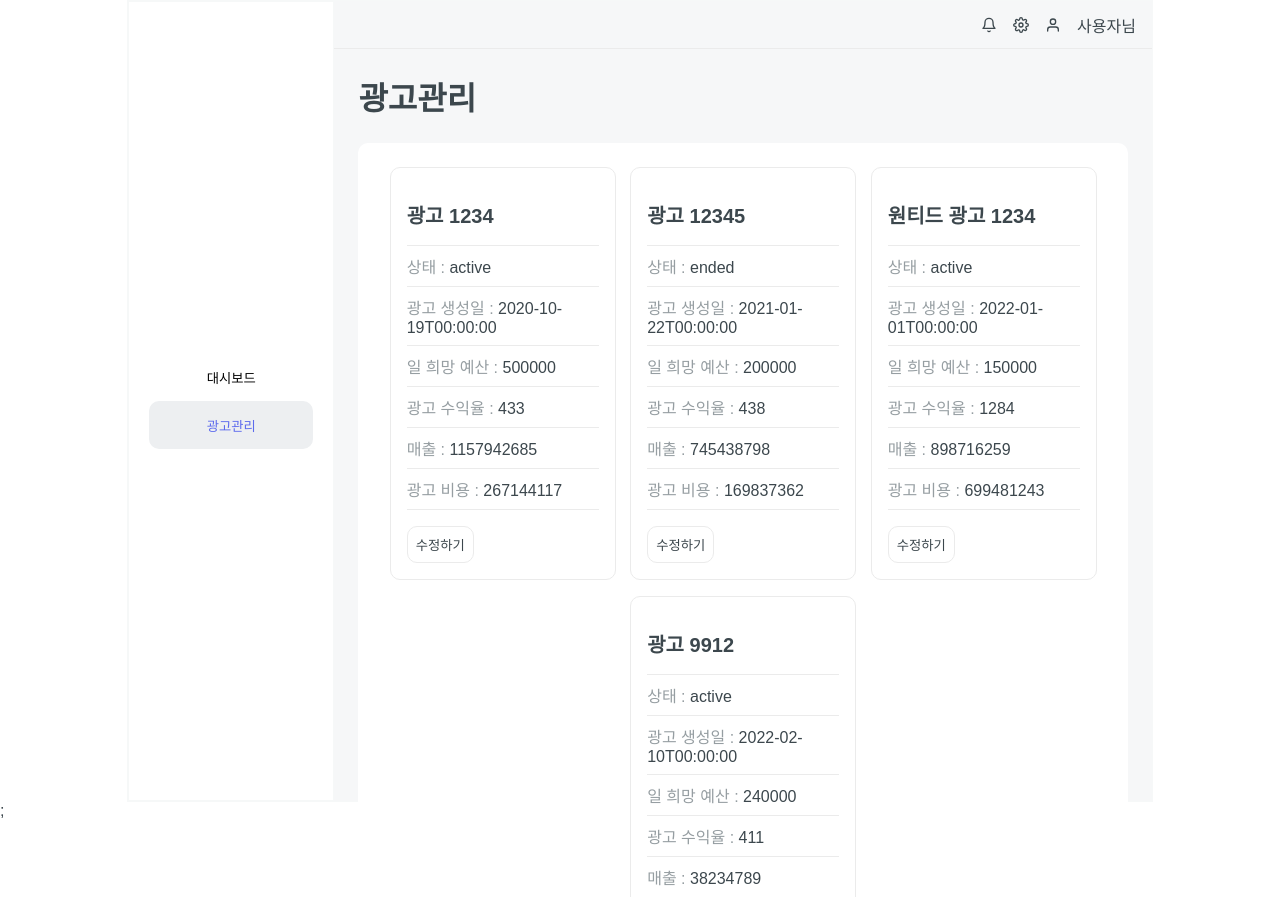
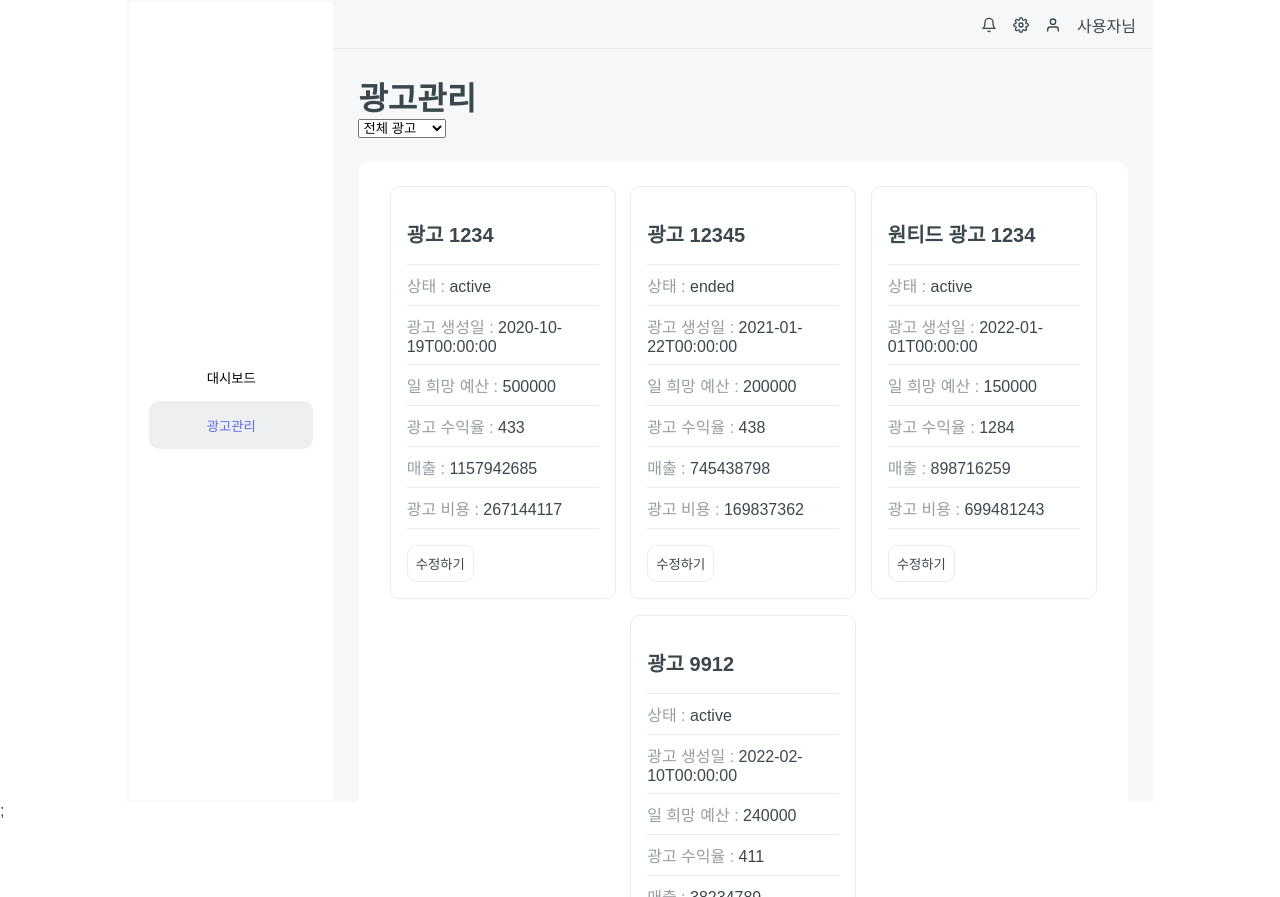
Before and after one commit to ysjkof/wanted-3team-ad-platform, a React (Vite) app: page /management in a window 1280 px wide. Built offline with nearby package versions, Linux system fonts and the light colour scheme.

Commit message:
feat : AdCardList 필터기능 추가

```diff
--- a/src/components/AdCardList.tsx
+++ b/src/components/AdCardList.tsx
@@ -1,8 +1,10 @@
+import { useState } from 'react';
 import styled from 'styled-components';
 import AdCard from './AdCard';
 
 type AdType = 'web' | 'app';
 type Status = 'active' | 'ended';
+type SelectedStatus = 'all' | Status;
 
 export interface Ad {
   id: number;
@@ -87,12 +89,28 @@ const ads: Ads = {
 };
 
 export default function AdCardList() {
+  const [selectedStatus, setSelectedStatus] = useState<SelectedStatus>('all');
+
+  const handleSelectedStatusChange = (event: React.ChangeEvent<HTMLSelectElement>) => {
+    const value = event.target.value as SelectedStatus;
+    setSelectedStatus(value);
+  };
+
+  const filteredAds = ads.ads.filter((ad) => (selectedStatus !== 'all' ? ad.status === selectedStatus : ad));
+
   return (
-    <Container>
-      {ads.ads.map((ad) => {
-        return <AdCard key={ad.id} Content={ad} />;
-      })}
-    </Container>
+    <>
+      <select value={selectedStatus} onChange={handleSelectedStatusChange}>
+        <option value="all">전체 광고</option>
+        <option value="active">현재 진행중</option>
+        <option value="ended">종료</option>
+      </select>
+      <Container>
+        {filteredAds.map((ad) => {
+          return <AdCard key={ad.id} Content={ad} />;
+        })}
+      </Container>
+    </>
   );
 }
 
```
